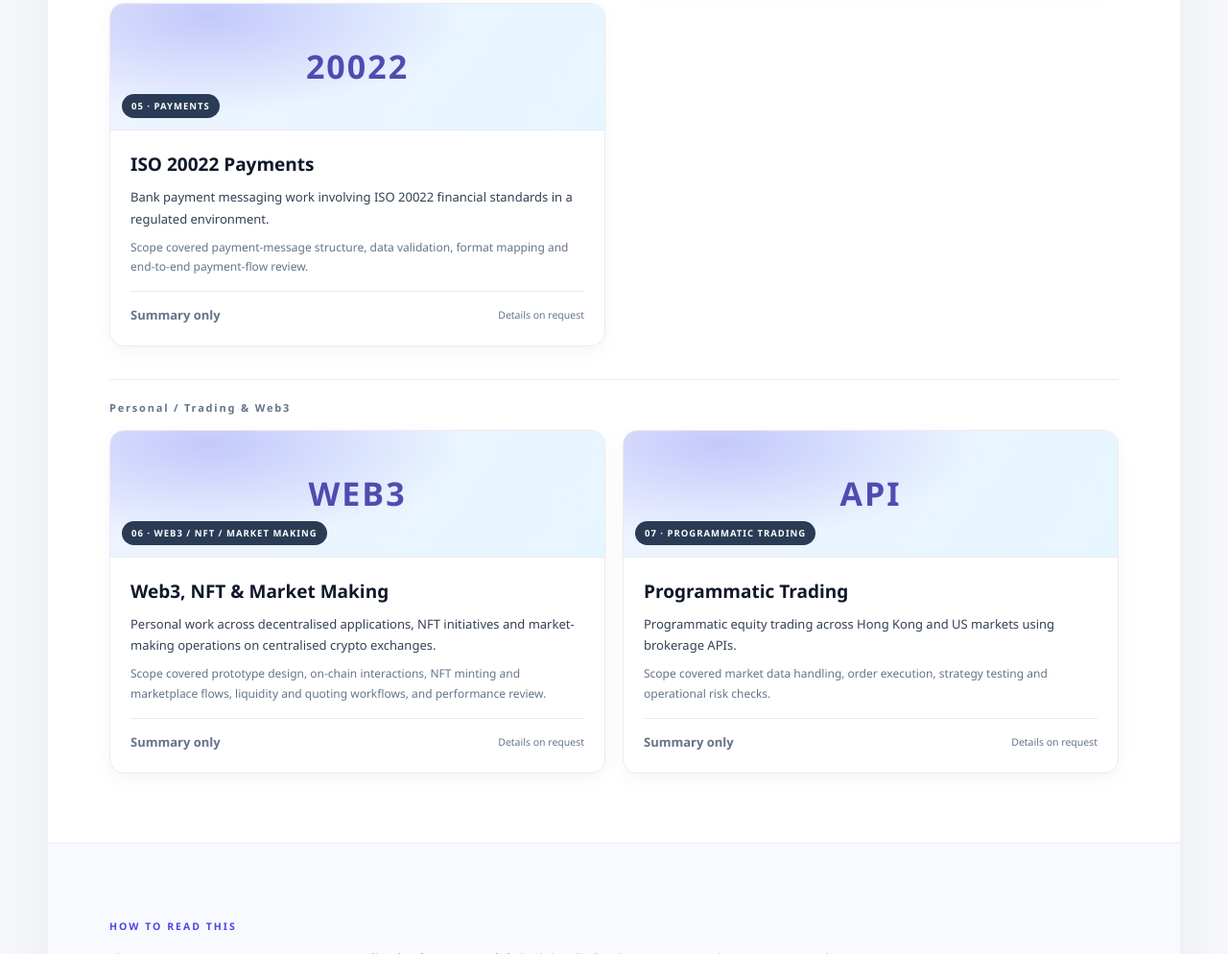
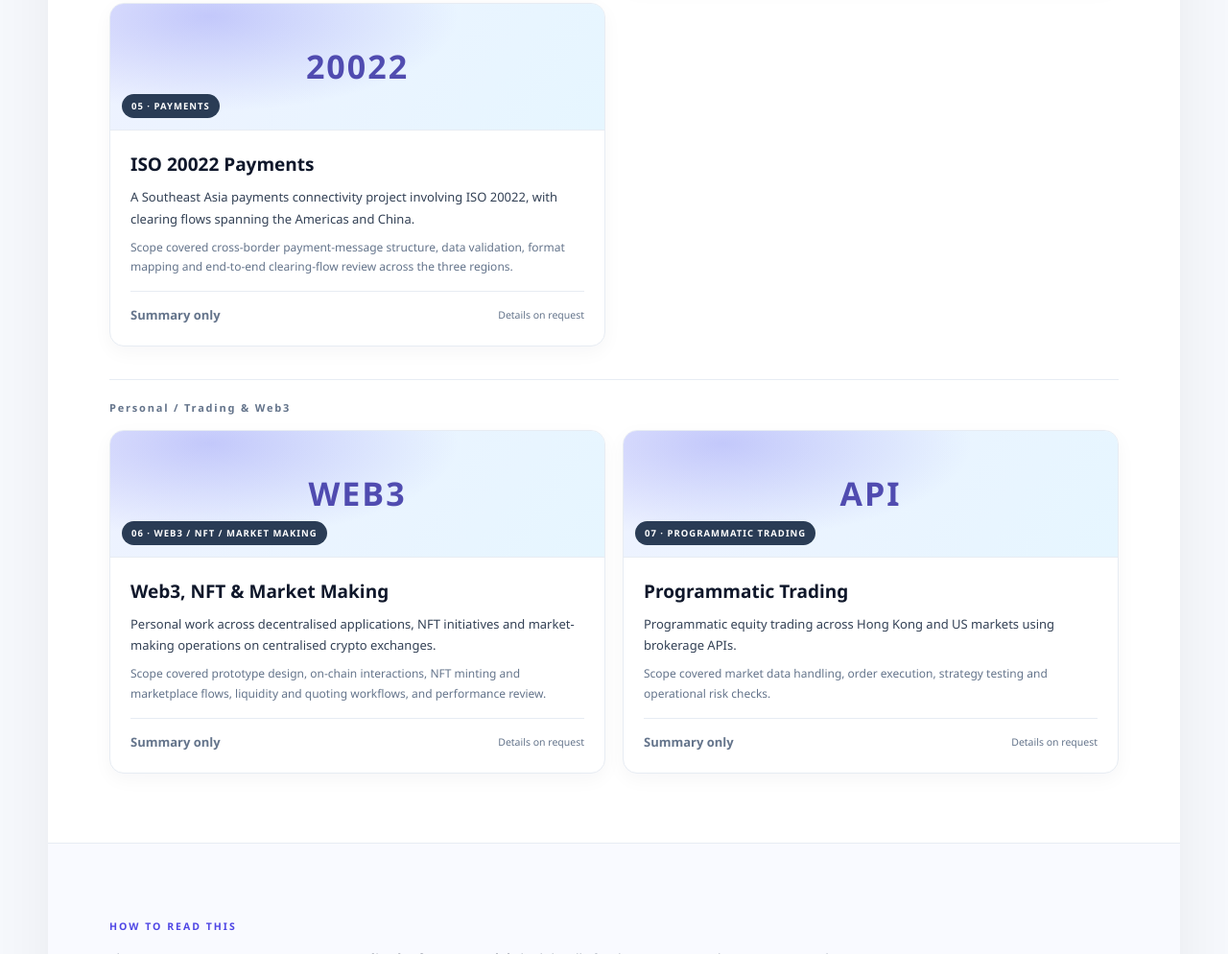
Before and after one commit to royzcastle/royzcastle.github.io, a plain HTML site: page index.html in a window 1280 px wide. Shown: the part 1116-2110 px from the top of the page at 96% size. Drawn offline with Linux system fonts and the light colour scheme.

Commit message:
Add regional clearing scope to ISO 20022 project

```diff
--- a/index.html
+++ b/index.html
@@ -104,8 +104,8 @@
             </div>
             <div class="card-body">
               <h3>ISO 20022 Payments</h3>
-              <p>Bank payment messaging work involving ISO 20022 financial standards in a regulated environment.</p>
-              <p class="scope-line">Scope covered payment-message structure, data validation, format mapping and end-to-end payment-flow review.</p>
+              <p>A Southeast Asia payments connectivity project involving ISO 20022, with clearing flows spanning the Americas and China.</p>
+              <p class="scope-line">Scope covered cross-border payment-message structure, data validation, format mapping and end-to-end clearing-flow review across the three regions.</p>
               <div class="card-foot">
                 <span class="request">Summary only</span>
                 <span class="quick">Details on request</span>
```
